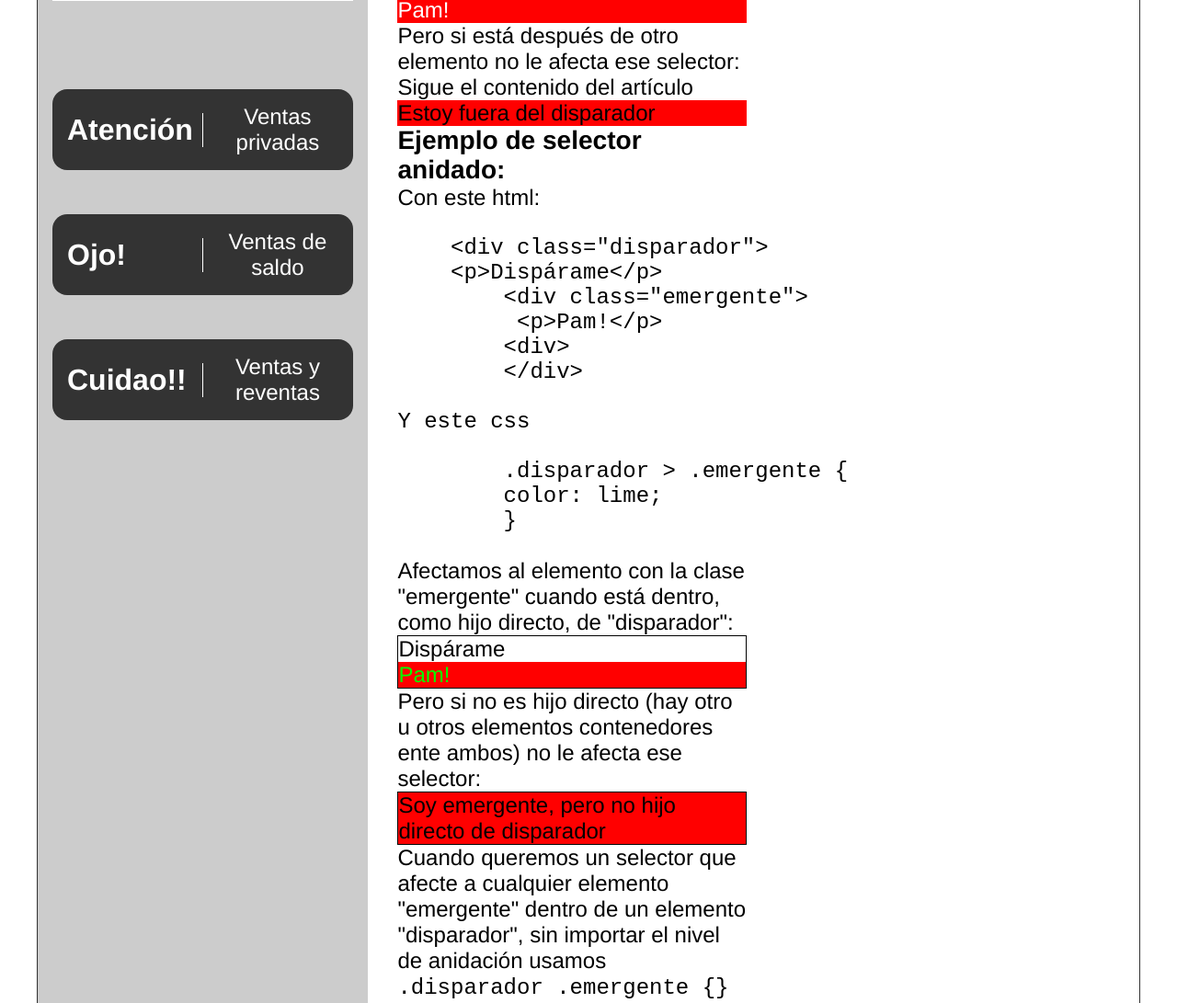
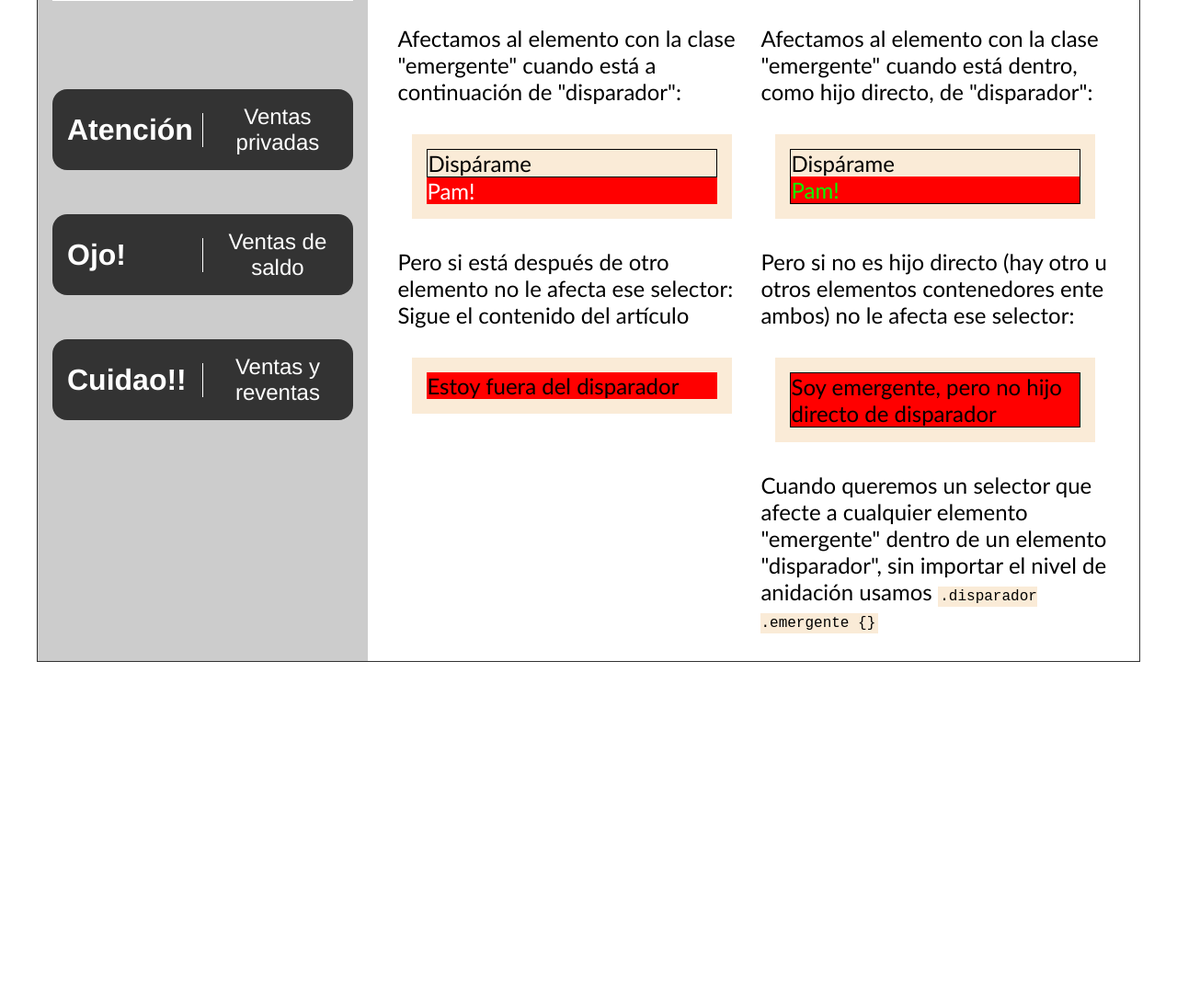
Before and after one commit to xamaruk/flex-clase, a plain HTML site: page emergente.html in a window 1280 px wide. Shown: the part 781-1872 px from the top of the page at 92% size. After the commit the page ends 1501 px from the top, so only its background shows below. Drawn offline with Linux system fonts and the light colour scheme.

Commit message:
cambios en emergente

```diff
--- a/emergente-estilos.css
+++ b/emergente-estilos.css
@@ -18,3 +18,28 @@
 .producto {
 	width: 49%;
 }
+code {
+	font-size: 1rem;
+	background-color: antiquewhite;
+	padding: .15rem;
+}
+.contenedor-productos {
+	display: flex;
+	justify-content: space-between;
+	font-family: 'trebuchet ms';
+}
+.producto h3 {
+	margin: 2rem auto;
+	border-bottom: 1px solid;
+	border-top: 1px solid;
+	padding: .5rem 1rem;
+}
+pre {
+	margin: 2rem 1rem;
+	border: 1px solid gray;
+}
+.muestra {
+	margin: 2rem 1rem;
+	background-color: antiquewhite;
+	padding: 1rem;
+}
--- a/emergente.html
+++ b/emergente.html
@@ -43,7 +43,7 @@
                 </section>
             </aside>
             <main class="principal">
-                <h2>Página de Productos Flex</h2>
+                <h2>Selectores anidados y adyecentes en CSS</h2>
                 <section class="contenedor-productos">
                     <article class="producto">
                         <h3>Ejemplo de selector adyacente:</h3>
@@ -62,16 +62,20 @@
     </code></pre>
                         <p>Afectamos al elemento con la clase "emergente" cuando está a continuación de "disparador":
                         </p>
+                       <div class="muestra">
                             <div class="disparador">
                                 <p>Dispárame</p>
                             </div>
                             <div class="emergente">
                                 <p>Pam!</p>
                             </div>
+                       </div>
                         <p>Pero si está después de otro elemento no le afecta ese selector:</p>
                         <p>Sigue el contenido del artículo</p>
+                        <div class="muestra">
                             <div class="emergente">
                                 <p>Estoy fuera del disparador</p>
+                            </div>
                         </div>
                     </article>
                     <article class="producto">
@@ -91,19 +95,23 @@
                         </code></pre>
                         <p>Afectamos al elemento con la clase "emergente" cuando está dentro, como hijo directo, de
                             "disparador":</p>
+                        <div class="muestra">
                             <div class="disparador">
                                 <p>Dispárame</p>
                                 <div class="emergente">
                                     <p>Pam!</p>
                                 </div>
                             </div>
+                        </div>
                         <p>Pero si no es hijo directo (hay otro u otros elementos contenedores ente ambos) no le afecta
                             ese selector:</p>
 
+                        <div class="muestra">
                             <div class="disparador">
                                 <div>
                                     <div class="emergente">
                                         <p>Soy emergente, pero no hijo directo de disparador</p>
+                                    </div>
                                 </div>
                             </div>
                         </div>
```
Lines whose indentation alone changed are shown as unchanged.
